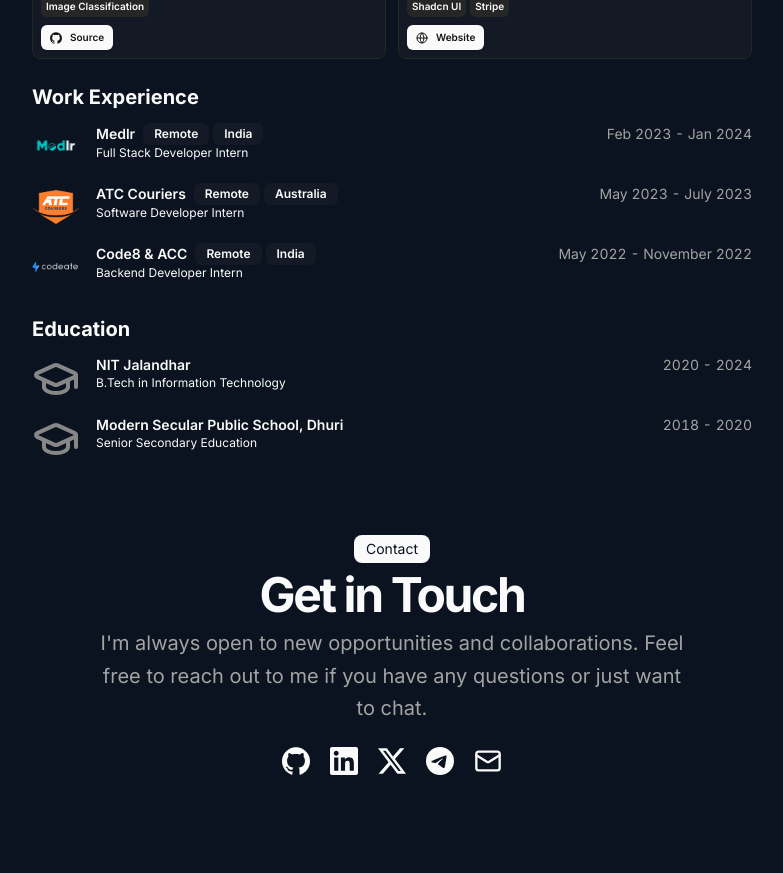
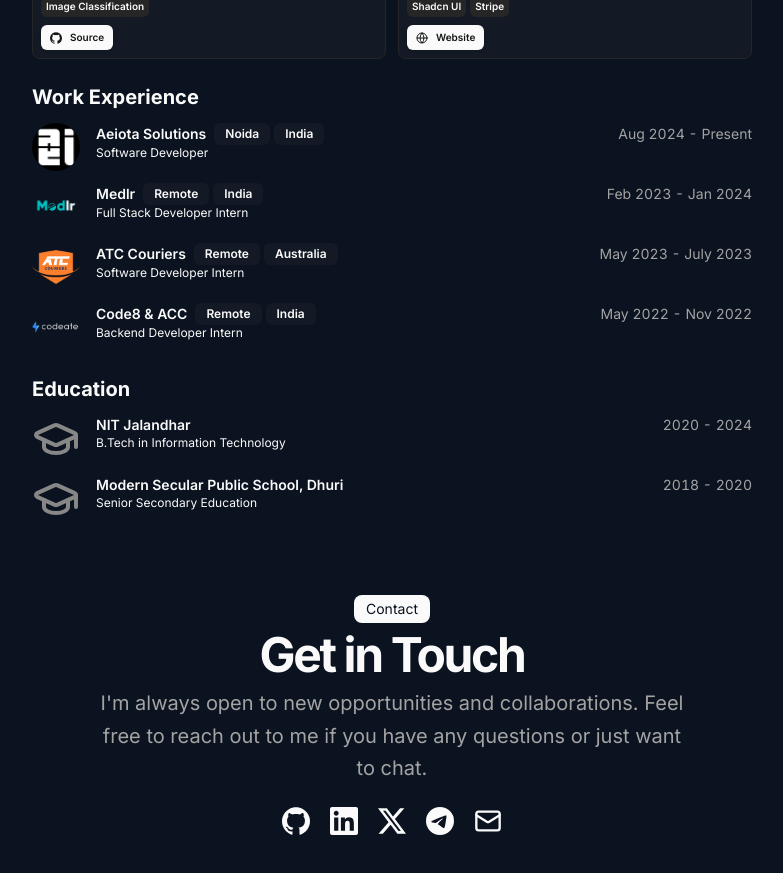
Before and after one commit to ssahibsingh/ssahibsingh.github.io, a Next.js app: page / in a window 1280 px wide. Shown: the part 1380-2253 px from the top of the page, without its empty margins (248-1031 px from the left). Built offline with nearby package versions, Linux system fonts and the light colour scheme.

Commit message:
updated work exp

```diff
--- a/next.config.mjs
+++ b/next.config.mjs
@@ -2,6 +2,7 @@
 const nextConfig = {
   reactStrictMode: true,
   output: "export",
+  images: { unoptimized: true },
 };
 
 export default nextConfig;
--- a/src/app/page.tsx
+++ b/src/app/page.tsx
@@ -224,9 +224,9 @@
                   <div className="flex gap-5 flex-wrap">
                     {Object.entries(DATA.contact.social)
                       .filter(([_, social]) => social.contact)
-                      .map(([name, social]) => (
+                      .map(([name, social], index) => (
                         <>
-                          <Tooltip>
+                          <Tooltip key={index}>
                             <TooltipTrigger asChild>
                               <Link href={social.url as unknown as UrlObject}>
                                 <social.icon className="size-7" />
--- a/src/data/resume.tsx
+++ b/src/data/resume.tsx
@@ -100,6 +100,19 @@
   },
   work: [
     {
+      company: "Aeiota Solutions",
+      href: "",
+      badges: ["Noida", "India"],
+      location: "Noida",
+      title: "Software Developer",
+      icon: false,
+      logoUrl: "/experience/aeiota.png",
+      start: "Aug 2024",
+      end: "Present",
+      description:
+        " ",
+    },
+    {
       company: "Medlr",
       href: "",
       badges: ["Remote", "India"],
@@ -134,7 +147,7 @@
       icon: false,
       logoUrl: "/experience/codeate.png",
       start: "May 2022",
-      end: "November 2022",
+      end: "Nov 2022",
       description:
         "Built backend for a quiz app using OpenTDB REST API, facilitating seamless data integration with the frontend. Optimized data formatting and fetching processes, and Scaled system capacity by 2.5x of existing capacity, surpassing project requirements and ensuring future scalability.",
     },
```
Also changed, not shown: public/experience/aeiota.png (added), 1 other file (tests, documents, lock files or other folders).
